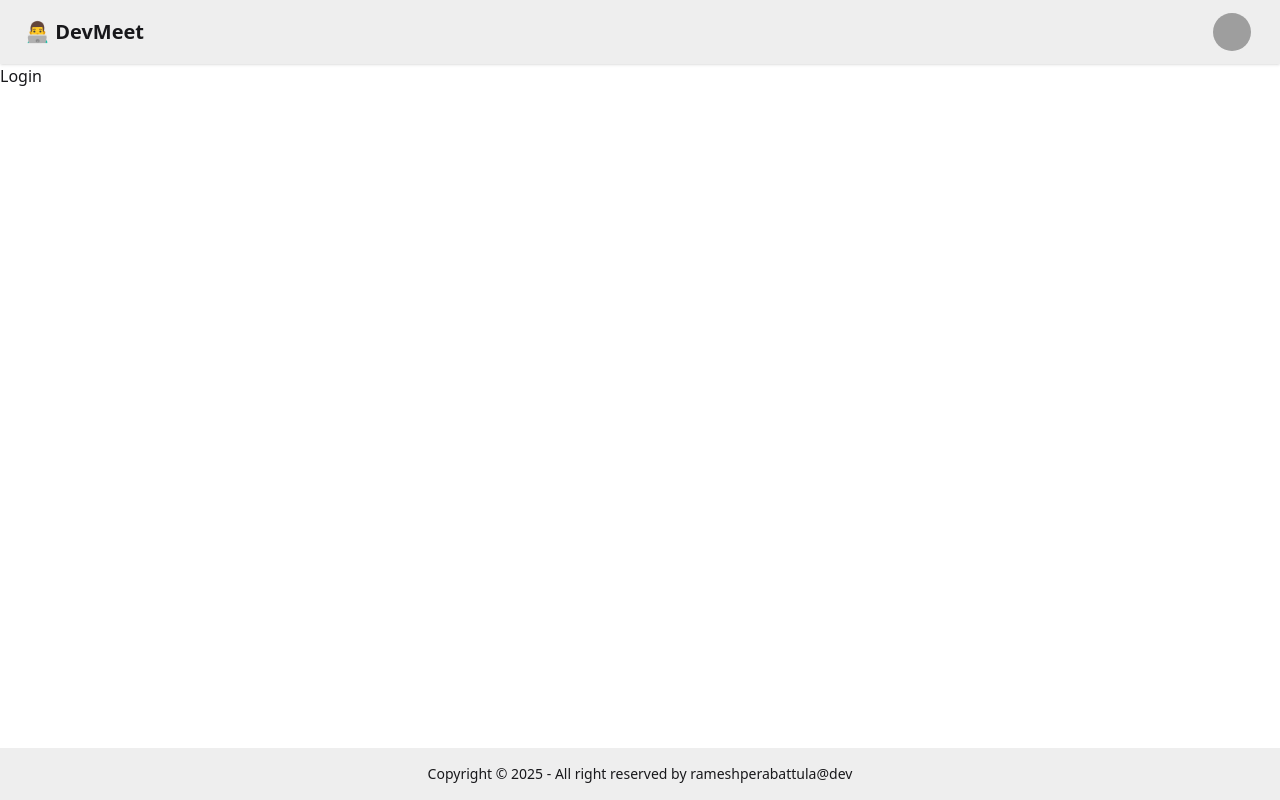
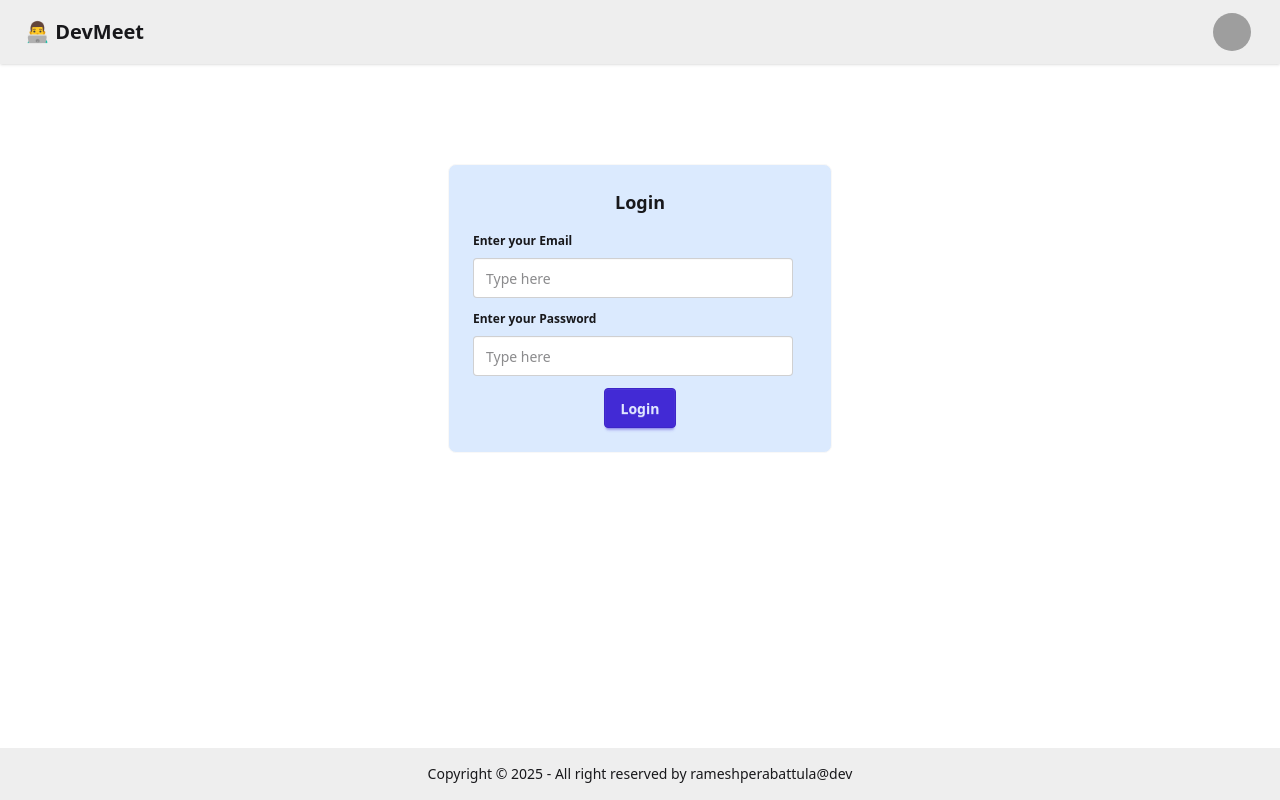
Before and after one commit to ramesh-perabattula/DevConnect, a React (Vite) app: page /login in a window 1280 px wide. Built offline with nearby package versions, Linux system fonts and the light colour scheme; grey boxes are pictures that could not be loaded.

Commit message:
added axios post to login

```diff
--- a/package.json
+++ b/package.json
@@ -11,6 +11,7 @@
   },
   "dependencies": {
     "@tailwindcss/vite": "^4.1.11",
+    "axios": "^1.11.0",
     "react": "^19.1.0",
     "react-dom": "^19.1.0",
     "react-router-dom": "^7.7.1",
--- a/src/Login.jsx
+++ b/src/Login.jsx
@@ -1,8 +1,41 @@
-import React from 'react'
+import React, { useState } from 'react'
+import axios from 'axios'
+const Login = () => {
+    const [email,setEmail]=useState("");
+    const [password,setPassword]=useState("");
 
-const Login = () => {
+    const handleLogin = async()=>{
+        try{
+            const result = await axios.post("http://localhost:7777/auth/login",{
+                email,password
+            },{withCredentials:true});
+         }catch(err){
+            console.log(err);
+        }
+    };
+
+
   return (
-    <div>Login</div>
+    <div className="flex justify-center my-25">
+        <div className="card card-dash bg-base-100 w-96 border bg-blue-100 ">
+  <div className="card-body">
+    <h2 className="card-title justify-center">Login</h2>
+    <div>
+        <fieldset className="fieldset">
+  <legend className="fieldset-legend">Enter your Email</legend>
+  <input type="text" value={email} className="input" placeholder="Type here" onChange={(e)=>setEmail(e.target.value)} />
+</fieldset>
+<fieldset className="fieldset">
+  <legend className="fieldset-legend">Enter your Password</legend>
+  <input type="text" value={password} className="input" placeholder="Type here" onChange={(e)=>setPassword(e.target.value)} />
+ </fieldset>
+    </div>
+    <div className="card-actions justify-center">
+      <button className="btn btn-primary" onClick={handleLogin}>Login</button>
+    </div>
+  </div>
+</div>
+    </div>
   )
 }
 
```
Also changed, not shown: 1 other file (tests, documents, lock files or other folders).
